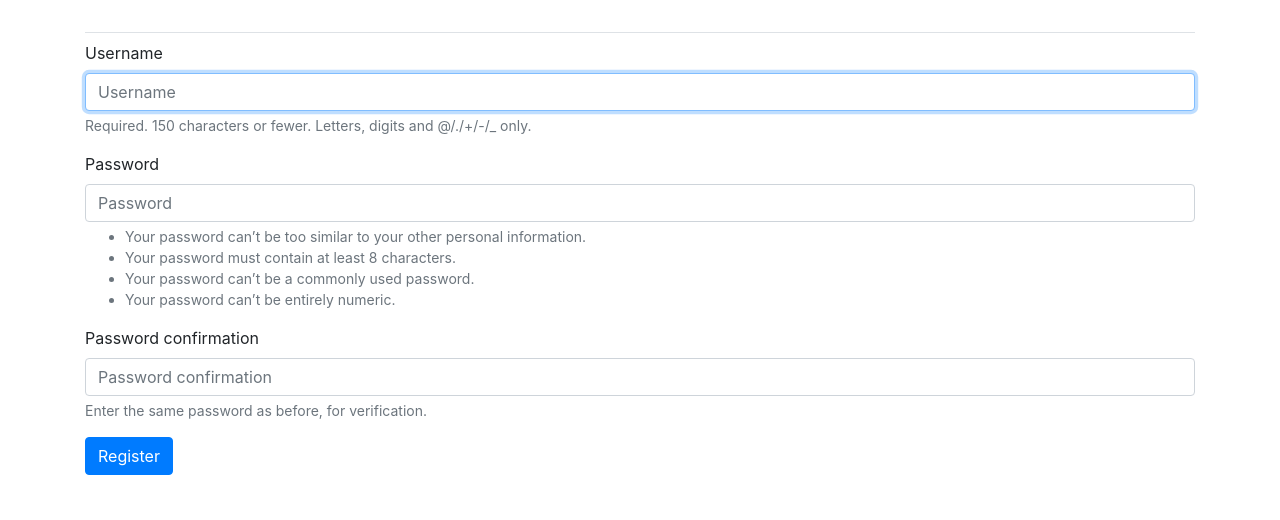
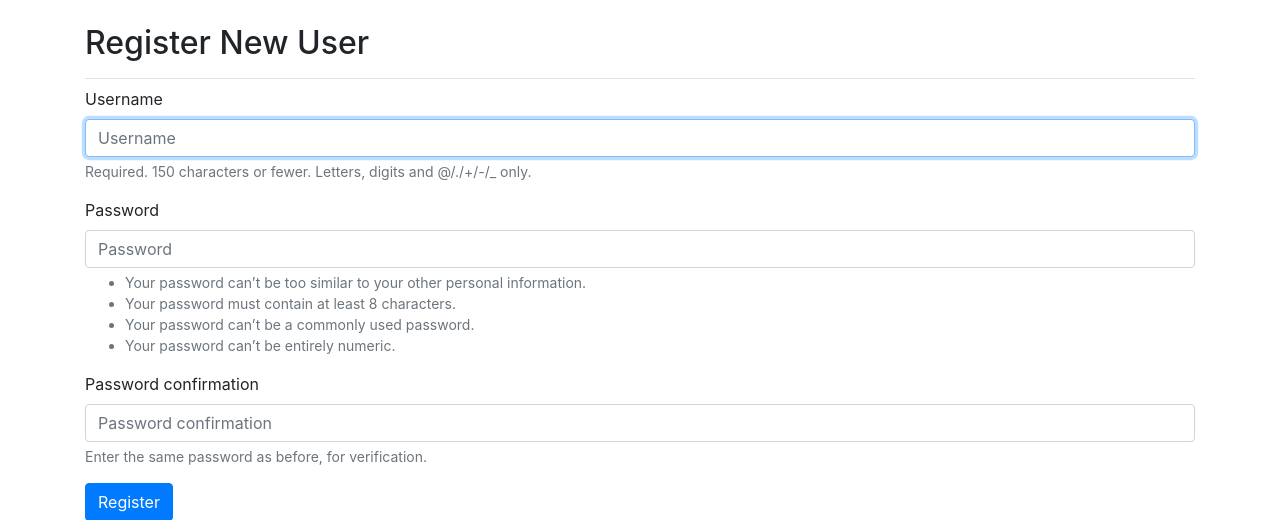
Before and after one commit to efong505/p3, a Django app: page /users/register/ in a window 1280 px wide. Shown: the part 58-578 px from the top of the page. Run offline with Django 4.2, Linux system fonts and the light colour scheme; some libraries are stand-ins or nearby versions.

Commit message:
updated titles

```diff
--- a/users/templates/registration/logged_out.html
+++ b/users/templates/registration/logged_out.html
@@ -1,5 +1,7 @@
 {% extends "learning_logs/base.html" %}
-
+{% block page_header %}
+<h2>User Logged Out</h2>
+{% endblock page_header %}
 {% block content %}
   <p>You have been logged out. Thank you for visiting!</p>
 {% endblock content %}
--- a/users/templates/registration/register.html
+++ b/users/templates/registration/register.html
@@ -1,4 +1,9 @@
 {% extends "learning_logs/base.html" %}
+
+{% block page_header %}
+<h2>Register New User</h2>
+{% endblock page_header %}
+
 {% load bootstrap4 %}
 {% block content %}
 
```
Also changed, not shown: db.sqlite3.
